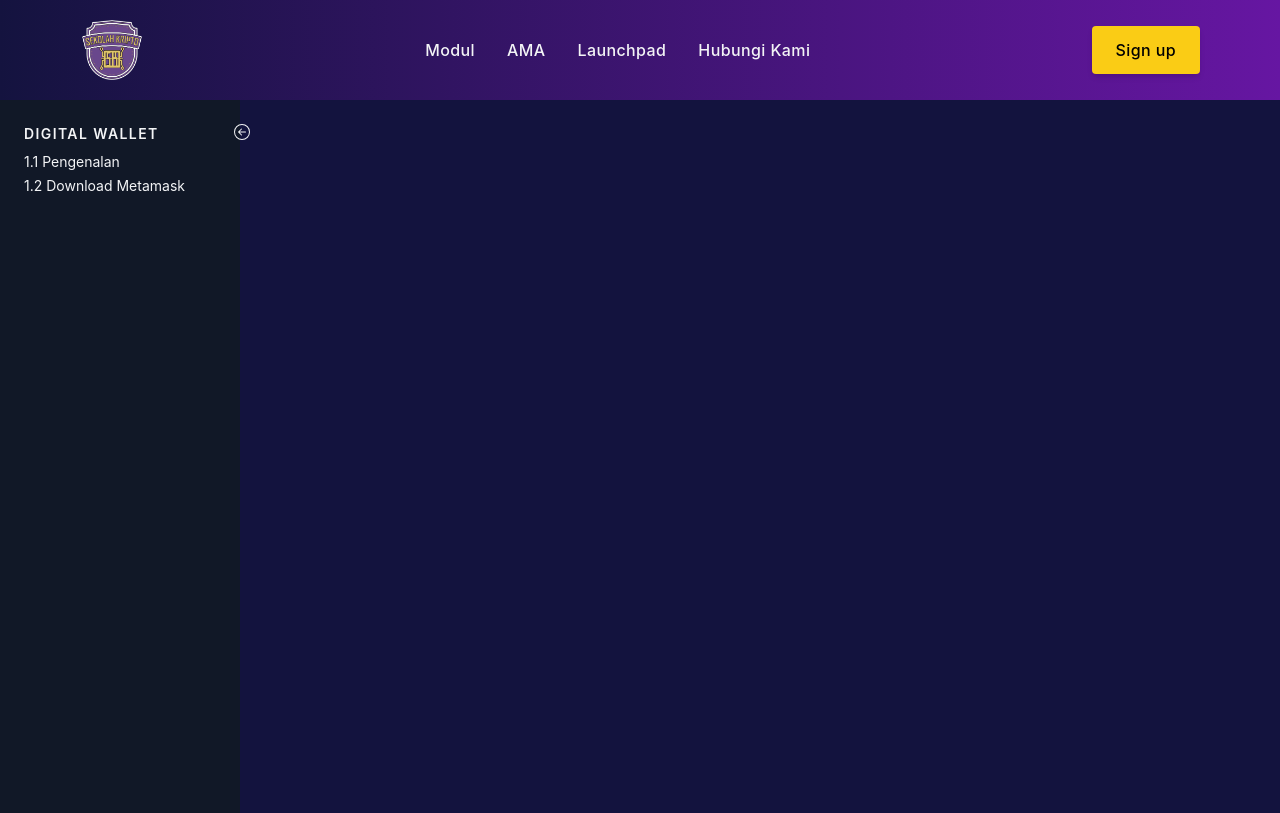
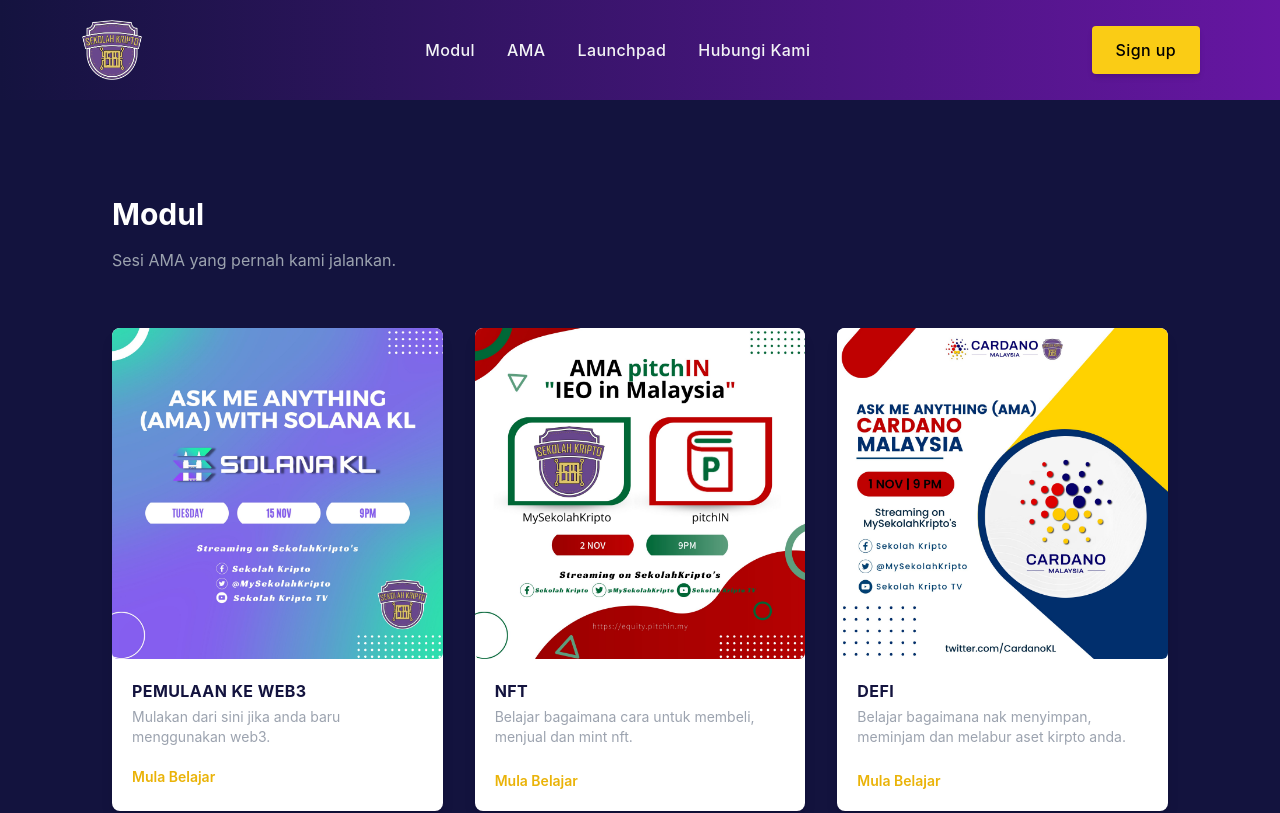
Before and after one commit to Mudennn/eduhub, a React (Create React App) app: page /modul in a window 1280 px wide. Shown: the top 813 px of the page. Built offline with nearby package versions, Linux system fonts and the light colour scheme.

Commit message:
update page modul

```diff
--- a/src/pages/Ama.jsx
+++ b/src/pages/Ama.jsx
@@ -26,16 +26,16 @@
                 className=" w-full rounded-md object-cover aspect-square"
                 alt="Solana KL"
               />
-              <div className="p-5 ">
-                <p className="mb-1 font-bold text-[#13133e] tracking-wide uppercase">
+              <div className="p-5 flex justify-between items-center my-auto">
+                <p className=" font-bold text-[#13133e] tracking-wide uppercase">
                   Solana KL
                 </p>
-                <div className="flex items-center justify-start gap-2 mt-2 ">
+                <div className="flex items-center justify-start ">
                   <a
                     href="https://www.youtube.com/live/p3lzcs0n_No?feature=share"
                     target="_blank"
                     rel="noopener noreferrer"
-                    className="mt-2 text-yellow-500 rounded-lg font-semibold text-sm"
+                    className="bg-yellow-400 text-black px-5 py-1 rounded-lg font-semibold text-sm"
                   >
                     Tonton
                   </a>
@@ -49,16 +49,16 @@
                 className=" w-full rounded-md object-cover aspect-square"
                 alt="pitchIn"
               />
-              <div className="p-5 ">
-                <p className="mb-1 font-bold text-[#13133e] tracking-wide uppercase">
+              <div className="p-5 flex justify-between items-center ">
+                <p className=" font-bold text-[#13133e] tracking-wide uppercase">
                   pitchIn : IEO di Malaysia
                 </p>
-                <div className="flex items-center justify-start gap-2 mt-4 ">
+                <div className="flex items-center justify-start">
                   <a
                     href="https://youtu.be/JSVa2TPSf9c"
                     target="_blank"
                     rel="noopener noreferrer"
-                    className="mt-2 text-yellow-500 rounded-lg font-semibold text-sm"
+                    className="bg-yellow-400 text-black px-5 py-1 rounded-lg font-semibold text-sm"
                   >
                     Tonton
                   </a>
@@ -72,16 +72,16 @@
                 className="w-full rounded-md object-cover aspect-square"
                 alt="Cardano Malaysia"
               />
-              <div className="p-5 ">
+              <div className="p-5 flex justify-between items-center ">
                 <p className="mb-1 font-bold text-[#13133e] tracking-wide uppercase">
                   Cardano
                 </p>
-                <div className="flex items-center justify-start gap-2 mt-4 ">
+                <div className="flex items-center justify-start ">
                   <a
                     href="https://www.youtube.com/live/VxW4lodb_p4?feature=share"
                     target="_blank"
                     rel="noopener noreferrer"
-                    className="mt-2  text-yellow-500 rounded-lg font-semibold text-sm"
+                    className="bg-yellow-400 text-black px-5 py-1 rounded-lg font-semibold text-sm"
                   >
                     Tonton
                   </a>
@@ -95,16 +95,16 @@
                 className="w-full rounded-md object-cover aspect-square"
                 alt="NFTPangolin dan Zetrix Blockchain"
               />
-              <div className="p-5 ">
-                <p className="mb-1 font-bold text-[#13133e] tracking-wide uppercase">
+              <div className="p-5 flex justify-between items-center">
+                <p className="font-bold text-[#13133e] tracking-wide uppercase">
                   NFTPangolin dan Zetrix Blockchain
                 </p>
-                <div className="flex items-center justify-start gap-2 mt-4 ">
+                <div className="flex items-center justify-start  ">
                   <a
                     href="https://youtu.be/SiyswQMdj3A"
                     target="_blank"
                     rel="noopener noreferrer"
-                    className="mt-2  text-yellow-500 rounded-lg font-semibold text-sm"
+                    className="bg-yellow-400 text-black px-5 py-1 rounded-lg font-semibold text-sm"
                   >
                     Tonton
                   </a>
@@ -118,16 +118,16 @@
                 className="w-full rounded-md object-cover aspect-square"
                 alt="Metaone"
               />
-              <div className="p-5 ">
+              <div className="p-5 flex justify-between items-center">
                 <p className="mb-1 font-bold text-[#13133e] tracking-wide uppercase">
-                  Metaone: Understanding Gaming Guilds
+                  Metaone
                 </p>
-                <div className="flex items-center justify-start gap-2 mt-4 ">
+                <div className="flex items-center justify-start ">
                   <a
                     href="https://www.youtube.com/live/_YIdKbI25oo?feature=share"
                     target="_blank"
                     rel="noopener noreferrer"
-                    className="mt-2  text-yellow-500 rounded-lg font-semibold text-sm"
+                    className="bg-yellow-400 text-black px-5 py-1rounded-lg font-semibold text-sm"
                   >
                     Tonton
                   </a>
--- a/src/pages/Modul.jsx
+++ b/src/pages/Modul.jsx
@@ -1,19 +1,116 @@
 import React from 'react'
-import { Routes, Route } from 'react-router-dom'
-import ModulNFT from '../components/ModulNFT'
-import Sidebar from '../components/Sidebar'
+import { Routes, Route, Link } from 'react-router-dom'
+// import ModulNFT from '../components/ModulNFT'
+// import Sidebar from '../components/Sidebar'
+import cardano from '../images/Cardano.jpeg'
+// import metaone from '../images/Metaone.jpeg'
+// import nftpangolin from '../images/NFTPangolin.jpeg'
+import pitchin from '../images/pitchin.jpeg'
+import solana from '../images/solana.jpeg'
+
 
 const Modul = () => {
   return (
 
-    <div className='flex m:max-w-xl md:max-w-full lg:max-w-screen-xl mx-auto'>
+    // <div className='flex m:max-w-xl md:max-w-full lg:max-w-screen-xl mx-auto'>
 
-        <Sidebar />
-        <Routes>
-            <Route path="/modulenft" element={<ModulNFT />}/>
-        </Routes>
+    //     <Sidebar />
+    //     <Routes>
+    //         <Route path="/modulenft" element={<ModulNFT />}/>
+    //     </Routes>
 
-    </div>
+    // </div>
+   <>
+      <div className="py-20 px-4   mx-auto max-w-7xl sm:px-6 md:px-12 lg:px-24 ">
+        <div className="p-4 ">
+          <h3 className=" lg:text-3xl text-3xl font-bold  text-white">
+            Modul
+          </h3>
+          <p className="text-sm lg:text-base py-2  text-gray-400 mt-2">
+            Sesi AMA yang pernah kami jalankan.
+          </p>
+        </div>
+
+        <div className="px-4 py-8 mx-2 sm:mx-auto max-w-7xl lg:py-18 ">
+          <div className="grid gap-8 lg:grid-cols-3 sm:max-w-sm sm:mx-auto lg:max-w-full">
+            <div className="card cursor-pointer overflow-hidden bg-white shadow-lg rounded-lg ">
+              <img
+                src={solana}
+                className=" w-full rounded-md object-cover aspect-square"
+                alt="Solana KL"
+              />
+              <div className="p-5 ">
+                <p className="mb-1 font-bold text-[#13133e] tracking-wide uppercase">
+                  Pemulaan ke Web3
+                </p>
+                <p className="mb-3 text-gray-400 text-sm  ">
+                Mulakan dari sini jika anda baru menggunakan web3.
+                </p>
+                <div className="flex items-center justify-start gap-2 mt-2 ">
+                  <Link
+                    to="/modulnft"
+                    className="mt-2 text-yellow-500 rounded-lg font-semibold text-sm"
+                  >
+                    Mula Belajar
+                  </Link>
+                </div>
+              </div>
+            </div>
+
+            <div className="card cursor-pointer overflow-hidden bg-white shadow-lg rounded-lg ">
+              <img
+                src={pitchin}
+                className=" w-full rounded-md object-cover aspect-square"
+                alt="pitchIn"
+              />
+              <div className="p-5 ">
+                <p className="mb-1 font-bold text-[#13133e] tracking-wide uppercase">
+                NFT
+                </p>
+                <p className="mb-3 text-gray-400 text-sm ">
+                Belajar bagaimana cara untuk membeli, menjual dan mint nft.
+                </p>
+                <div className="flex items-center justify-start gap-2 mt-4 ">
+                  <Link
+                    to="/"
+                    className="mt-2 text-yellow-500 rounded-lg font-semibold text-sm"
+                  >
+                    Mula Belajar
+                  </Link>
+                </div>
+              </div>
+            </div>
+
+            <div className="card cursor-pointer overflow-hidden bg-white shadow-lg rounded-lg">
+              <img
+                src={cardano}
+                className="w-full rounded-md object-cover aspect-square"
+                alt="Cardano Malaysia"
+              />
+              <div className="p-5 ">
+                <p className="mb-1 font-bold text-[#13133e] tracking-wide uppercase">
+                  DeFi
+                </p>
+                <p className="mb-3 text-gray-400 text-sm ">
+                Belajar bagaimana nak menyimpan, meminjam dan melabur aset kirpto anda.
+                </p>
+                <div className="flex items-center justify-start gap-2 mt-4 ">
+                  <Link
+                    to="/"
+                    className="mt-2  text-yellow-500 rounded-lg font-semibold text-sm"
+                  >
+                    Mula Belajar
+                  </Link>
+                </div>
+              </div>
+            </div>
+
+          </div>
+
+        </div>
+      </div>
+      </>
+
 
   )
 }
```
